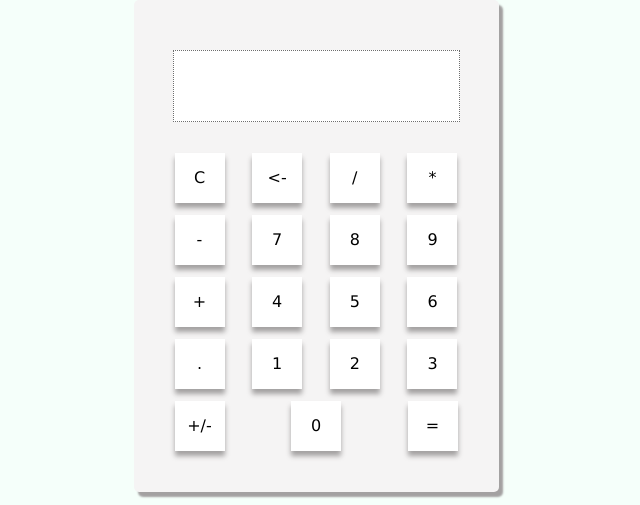
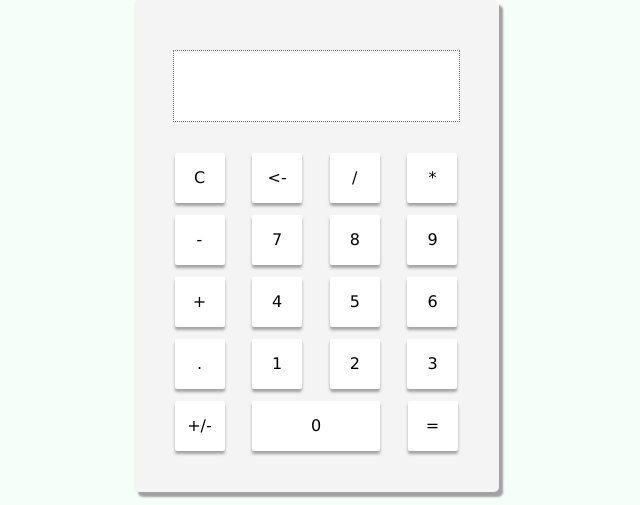
Before and after one commit to proffery/odin-calculator, a plain HTML site: page index.html in a window 1280 px wide. Shown: the part 89-594 px from the top of the page, without its empty margins (324-964 px from the left). Drawn offline with Linux system fonts and the light colour scheme.

Commit message:
cosmetic: zero button

```diff
--- a/css/style.css
+++ b/css/style.css
@@ -88,8 +88,13 @@ h1 {
     margin: 6px;
     align-items: center;
     justify-content: center;
-    box-shadow: #a3a1a1 0 5px 5px;
+    box-shadow: #a3a1a1 0 3px 3px;
+    border-radius: 2px;
     transition: all .1s ease;
+}
+
+.key[id="0"] {
+    width: 128px;
 }
 
 .key-click {
```
